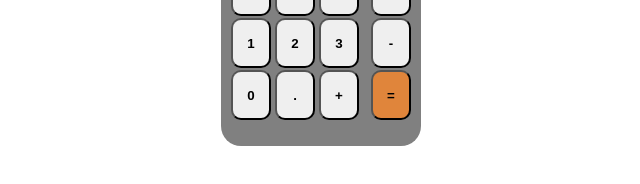
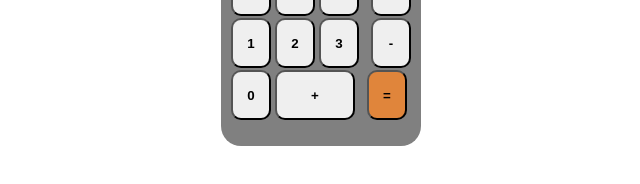
Before and after one commit to Aman8244/Calci, a plain HTML site: page index.html in a window 1280 px wide. Shown: the part 312-496 px from the top of the page, 319-959 px from the left. Drawn offline with nearby package versions, Linux system fonts and the light colour scheme.

Commit message:
Update index.html

```diff
--- a/index.html
+++ b/index.html
@@ -47,8 +47,9 @@
     </div>
     <div style="padding-bottom: 2px;">
         <button class="btn button" id="b0">0</button>
-        <button class="btn button" id="b10">.</button>
-        <button class="btn button add">+</button>
+        <button class="btn button add" style="width: 80px;margin-bottom: 2px;height: 50px;
+        font-weight: bolder;
+        border-radius: 10px;">+</button>
         <button class="btn button equal-to" style="margin-left: 8px;background-color: rgb(224, 133, 59);">=</button>
     </div>
     </div>
```
